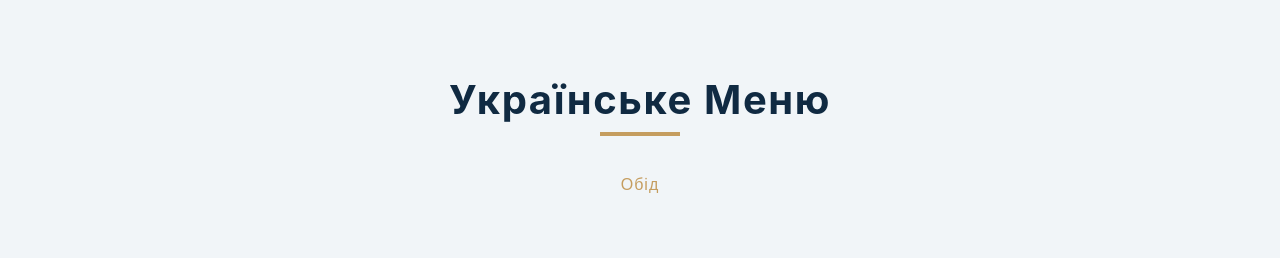
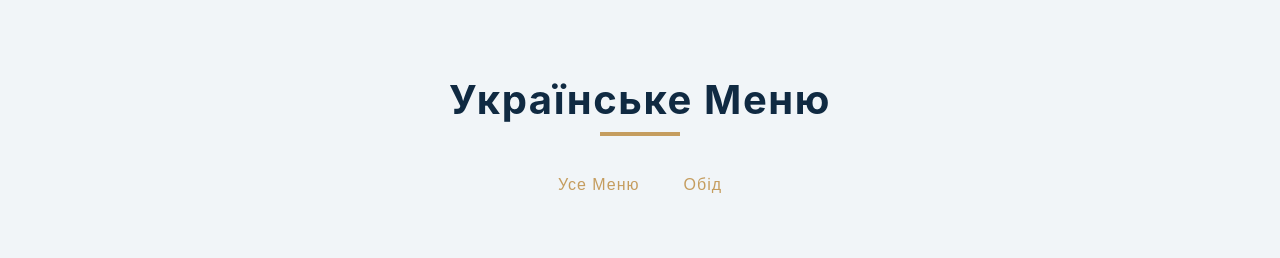
Before and after one commit to maroon796/ukrainian-menu-react, a React (Create React App) app: page / in a window 1280 px wide. Shown: the top 258 px of the page. Built offline with nearby package versions, Linux system fonts and the light colour scheme.

Commit message:
implementing dynamic categories

```diff
--- a/src/App.js
+++ b/src/App.js
@@ -3,9 +3,12 @@ import Menu from './Menu';
 import Categories from './Categories';
 import items from './data';
 
+const allCategories = ['усе меню', ...new Set(items.map((item) => item.category))];
+console.log(allCategories);
+
 function App() {
   const [menuItems, setMenuItems] = useState(items);
-  const [categories, setCategories] = useState([]);
+  const [categories, setCategories] = useState(allCategories);
 
   const filterItems = (category) => {
     if (category === 'усе меню') {
@@ -25,7 +28,7 @@ function App() {
           <h2>Українське меню</h2>
           <div className="underline"></div>
         </div>
-        <Categories filterItems={filterItems} />
+        <Categories filterItems={filterItems} categories={categories} />
         <Menu items={menuItems} />
       </section>
     </main>
--- a/src/Categories.js
+++ b/src/Categories.js
@@ -3,6 +3,9 @@ import React from 'react';
 const Categories = ({ filterItems }) => {
   return (
     <div className="btn-container">
+      <button className="filter-btn" onClick={() => filterItems('усе меню')}>
+        усе меню
+      </button>
       <button className="filter-btn" onClick={() => filterItems('обід')}>
         обід
       </button>
```
